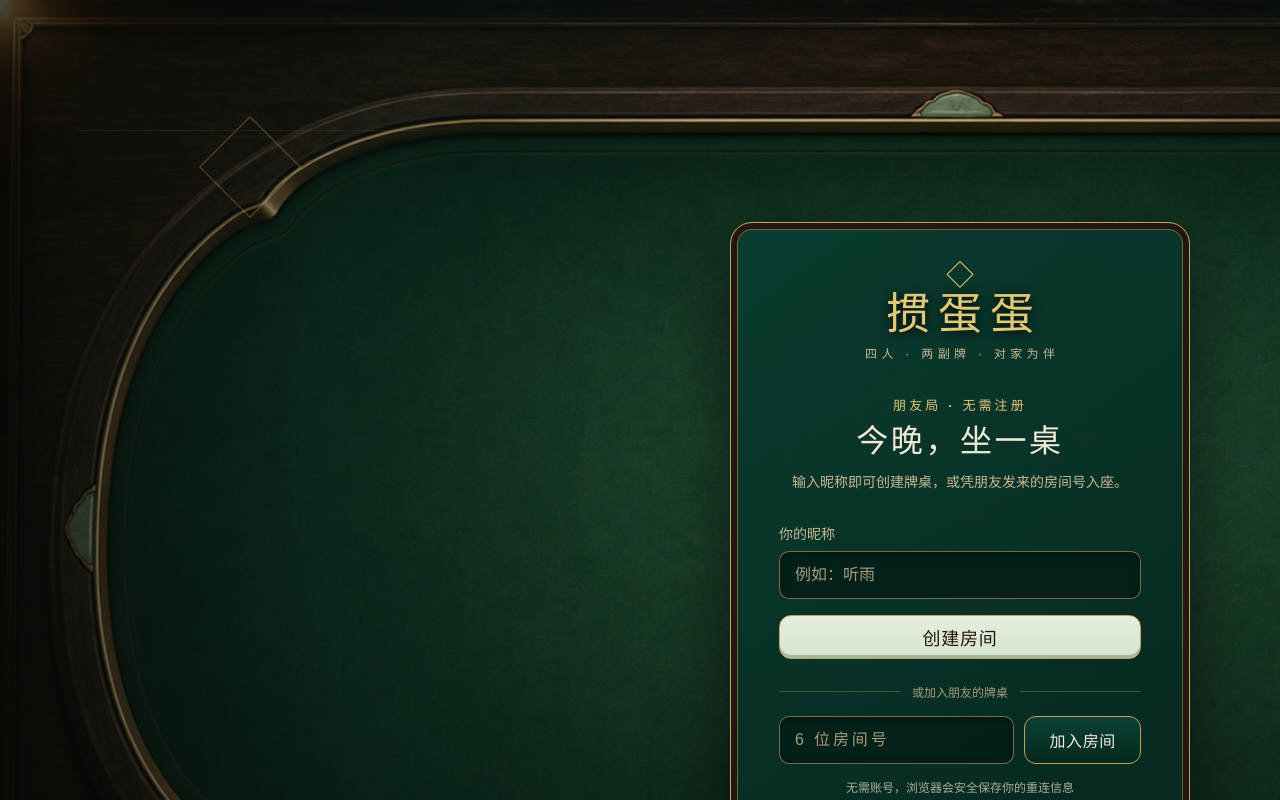
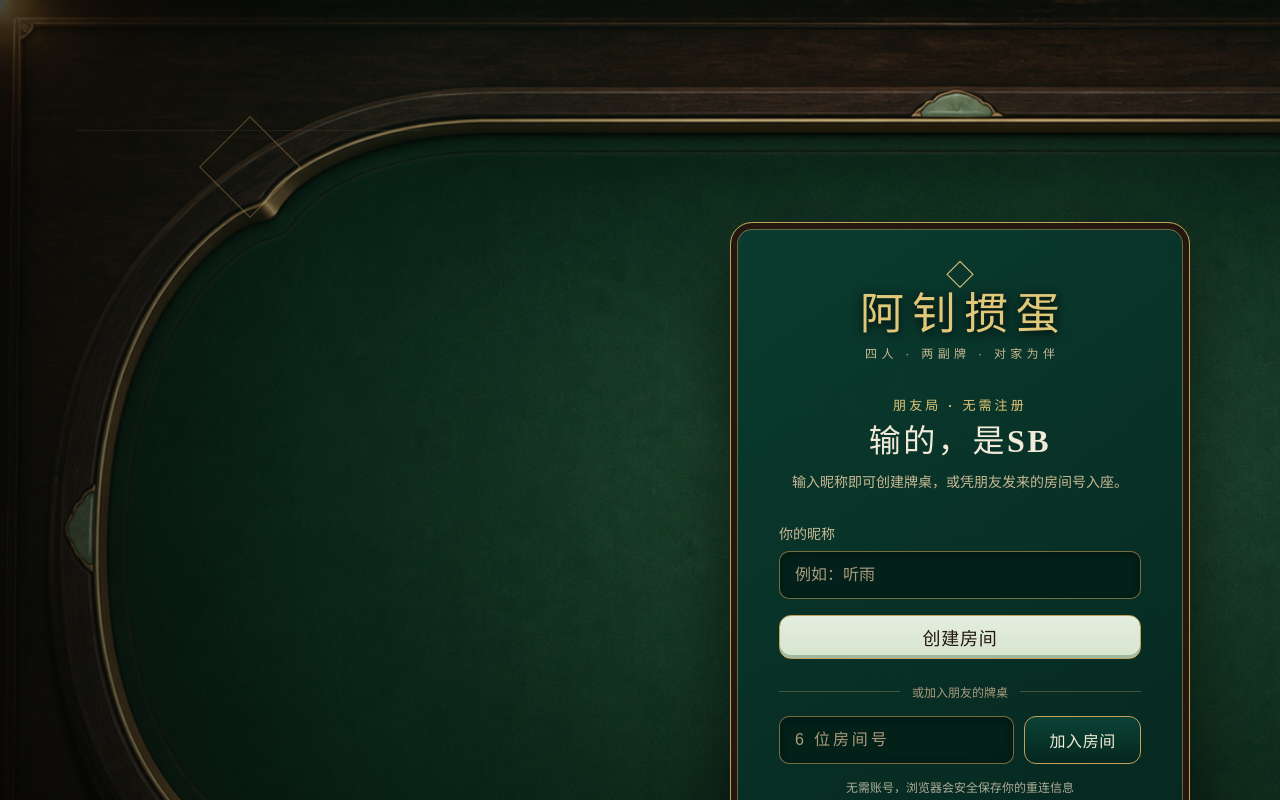
Before and after one commit to Yanhao63/GuanDan, a React (Vite) app: page / in a window 1280 px wide. Built offline with nearby package versions, Linux system fonts and the light colour scheme.

Commit message:
chore: 更新游戏名称与首页标语

```diff
--- a/index.html
+++ b/index.html
@@ -4,8 +4,8 @@
     <meta charset="UTF-8" />
     <meta name="viewport" content="width=device-width, initial-scale=1.0" />
     <meta name="theme-color" content="#120d09" />
-    <meta name="description" content="掼蛋蛋——四位朋友的在线掼蛋牌桌" />
-    <title>掼蛋蛋</title>
+    <meta name="description" content="阿钊掼蛋——四位朋友的在线掼蛋牌桌" />
+    <title>阿钊掼蛋</title>
   </head>
   <body>
     <div id="root"></div>
--- a/src/components/BrandMark.tsx
+++ b/src/components/BrandMark.tsx
@@ -1,8 +1,8 @@
 export function BrandMark() {
   return (
-    <div className="brand-mark" aria-label="掼蛋蛋">
+    <div className="brand-mark" aria-label="阿钊掼蛋">
       <span className="brand-knot" aria-hidden="true">◇</span>
-      <span className="brand-title">掼蛋蛋</span>
+      <span className="brand-title">阿钊掼蛋</span>
       <span className="brand-rule">四人 · 两副牌 · 对家为伴</span>
     </div>
   );
--- a/src/components/EntryScreen.tsx
+++ b/src/components/EntryScreen.tsx
@@ -58,7 +58,7 @@ export function EntryScreen({ busy = false, errorMessage = '', onCreateRoom, onJ
         <BrandMark />
         <div className="entry-copy">
           <p className="eyebrow">朋友局 · 无需注册</p>
-          <h1 id="entry-title">今晚，坐一桌</h1>
+          <h1 id="entry-title">输的，是SB</h1>
           <p>输入昵称即可创建牌桌，或凭朋友发来的房间号入座。</p>
         </div>
 
--- a/src/components/LobbyScreen.tsx
+++ b/src/components/LobbyScreen.tsx
@@ -62,7 +62,7 @@ export function LobbyScreen({
   };
 
   const copyInvitation = async () => {
-    await navigator.clipboard?.writeText(`来玩掼蛋蛋，房间号：${roomCode}`);
+    await navigator.clipboard?.writeText(`来玩阿钊掼蛋，房间号：${roomCode}`);
   };
 
   const copyReconnectCode = async () => {
--- a/src/components/TopHud.tsx
+++ b/src/components/TopHud.tsx
@@ -55,7 +55,7 @@ export function TopHud({
 
   return (
     <header className="top-hud">
-      <div className="hud-brand">掼蛋蛋</div>
+      <div className="hud-brand">阿钊掼蛋</div>
       <div className="hud-divider" />
       <div className="hud-stat"><span>房间</span><strong>{roomCode}</strong></div>
       <div className="hud-stat hud-level"><span>当前级牌</span><strong>{level}</strong></div>
```
Also changed, not shown: design/concept-notes.md (+1 -1 lines), design/design-system.md (+1 -1 lines), 2 other files (tests, documents, lock files or other folders).
